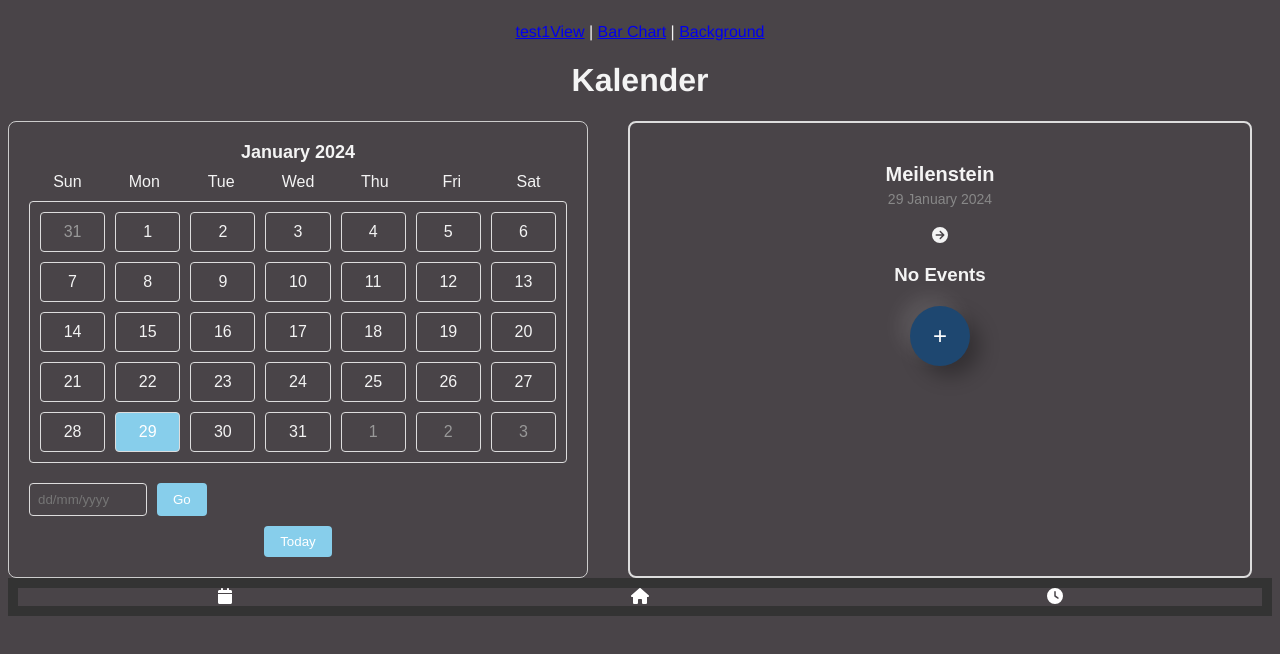
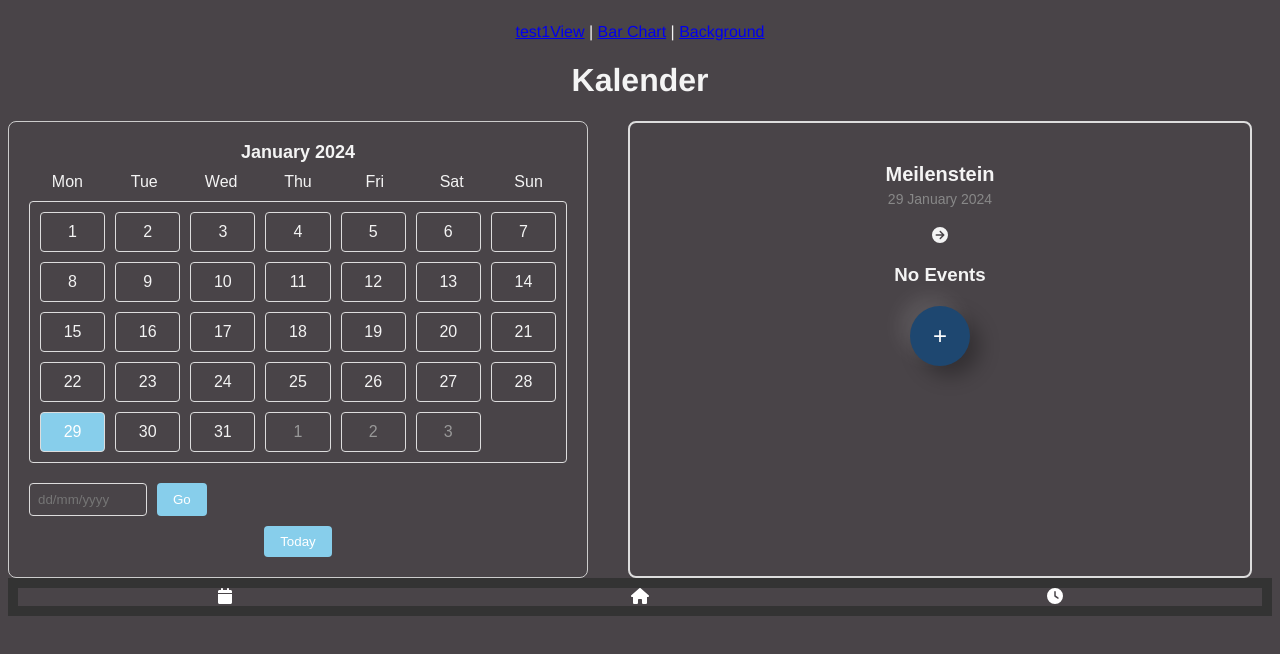
Before and after one commit to Damagefish/Reflektierte-Techniknutzung, a Vue app: page /KalenderView in a window 1280 px wide. Shown: the top 654 px of the page. Built offline with nearby package versions, Linux system fonts and the light colour scheme.

Commit message:
kalender neu

```diff
--- a/src/components/KalenderComp.vue
+++ b/src/components/KalenderComp.vue
@@ -133,12 +133,12 @@ export default {
   methods: {
     initCalendar() {
       const firstDay = new Date(this.year, this.month, 1);
-      const lastDay = new Date(this.year, this.month + 1, 0);
-      const prevLastDay = new Date(this.year, this.month, 0);
-      const prevDays = prevLastDay.getDate();
-      const lastDate = lastDay.getDate();
-      const day = firstDay.getDay();
-      const nextDays = 7 - lastDay.getDay() - 1;
+    const lastDay = new Date(this.year, this.month + 1, 0);
+    const prevLastDay = new Date(this.year, this.month, 0);
+    const prevDays = prevLastDay.getDate();
+    const lastDate = lastDay.getDate();
+    const day = (firstDay.getDay() === 0) ? 6 : (firstDay.getDay() - 1); // Beginne mit Montag
+    const nextDays = 7 - lastDay.getDay() - 1;
 
       this.date.innerHTML = this.months[this.month] + " " + this.year;
 
@@ -590,6 +590,9 @@ getActiveDay(date) {
     text-align: center;
   }
 
+  .weekdays div:nth-child(1) {
+    order: 7; /* Verschiebt Sonntag ans Ende */
+  }
   .days {
   display: grid;
   grid-template-columns: repeat(7, 1fr);
```
